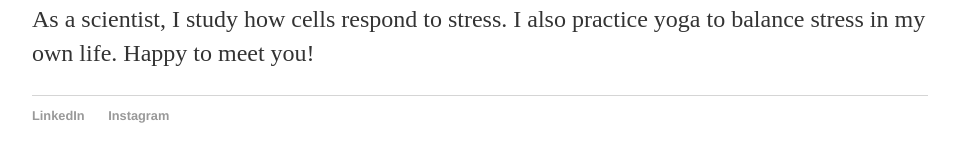
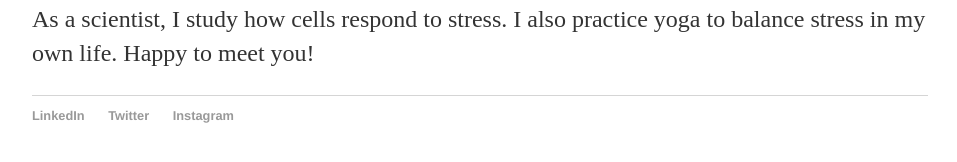
Before and after one commit to zabinsky/zabinsky.github.io, a Jekyll site: the page index.html, which Jekyll copies as it is, in a window 1280 px wide. Shown: the part 194-356 px from the top of the page, without its empty margins (160-1117 px from the left). Built offline with Jekyll 4.4.1, drawn with Linux system fonts in a browser that asks for light colours.

Commit message:
Update index.html

```diff
--- a/index.html
+++ b/index.html
@@ -23,6 +23,7 @@
 		<footer>
     		<ul>
         		<li><a href="https://www.linkedin.com/in/rebeccazabinsky/">LinkedIn</a></li>
+			<li><a href="https://twitter.com/RebeccaZabinsky">Twitter</a></li>
         		<li><a href="https://www.instagram.com/madscientistyogi/?hl=en">Instagram</a></li>
 			</ul>
 		</footer>
```
